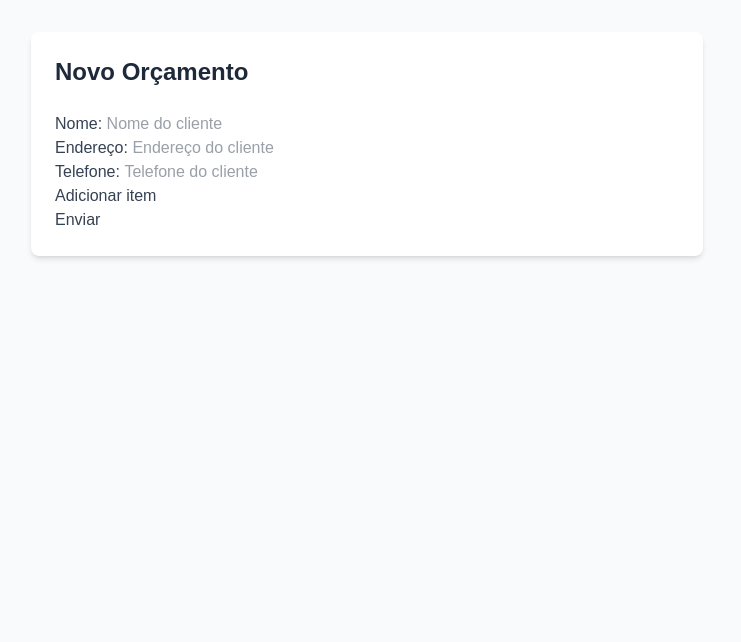
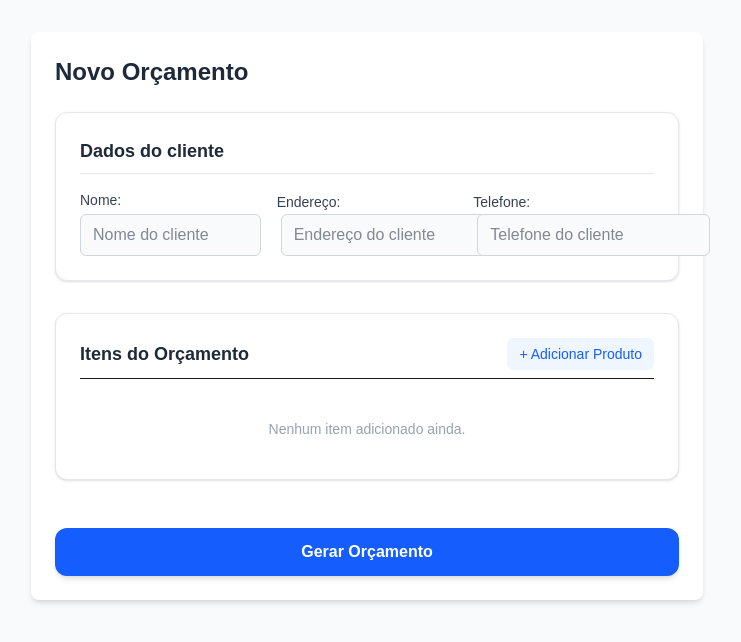
Before and after one commit to CarlosZeyy/sistema-orcamento-mvVidros, a Next.js app: page / in a window 1280 px wide. Shown: the top 642 px of the page, without its empty margins (273-1014 px from the left). Built offline with nearby package versions, Linux system fonts and the light colour scheme.

Commit message:
Refactor BudgetForm component to enhance layout, styling, and error messaging
Todo: refactor styles and layout for desktop screen

```diff
--- a/components/BudgetForm.tsx
+++ b/components/BudgetForm.tsx
@@ -31,102 +31,73 @@ export default function BudgetForm() {
   };
 
   return (
-    <form onSubmit={handleSubmit(onSubmit, onError)} className="text-gray-700">
-      <div>
-        <label>Nome: </label>
-        <input {...register("client.name")} placeholder="Nome do cliente" />
+    <form
+      onSubmit={handleSubmit(onSubmit, onError)}
+      className="flex flex-col gap-8 w-full"
+    >
+      {/* SEÇÃO DO CLIENTE */}
+      <section className="bg-white p-6 rounded-xl border border-gray-200 shadow-sm flex flex-col gap-4">
+        <h2 className="text-lg font-semibold text-gray-800 border-b border-gray-200 pb-2">
+          Dados do cliente
+        </h2>
+        <div className="grid grid-cols-1 md:grid-cols-3 gap-4">
+          <div className="flex flex-col gap-1">
+            <label className="text-sm font-medium text-gray-700">Nome:</label>
+            <input
+              {...register("client.name")}
+              placeholder="Nome do cliente"
+              className="px-3 py-2 text-gray-900 bg-gray-50 border border-gray-300 rounded-md focus:outline-none focus:ring-2 focus:ring-blue-500 transition-all"
+            />
             {errors.client?.name?.message && (
-          <p style={{ color: "red" }}>{errors.client?.name?.message}</p>
+              <p className="text-xs text-red-500">
+                {errors.client?.name?.message}
+              </p>
             )}
           </div>
 
           <div>
-        <label>Endereço: </label>
+            <label className="text-sm font-medium text-gray-700">
+              Endereço:
+            </label>
             <input
               {...register("client.address")}
               placeholder="Endereço do cliente"
+              className="px-3 py-2 ml-1 text-gray-900 bg-gray-50 border border-gray-300 rounded-md focus:outline-none focus:ring-2 focus:ring-blue-500 transition-all"
             />
             {errors.client?.address?.message && (
-          <p style={{ color: "red" }}>{errors.client?.address?.message}</p>
+              <p className="text-xs text-red-500">
+                {errors.client?.address?.message}
+              </p>
             )}
           </div>
 
           <div>
-        <label>Telefone: </label>
+            <label className="text-sm font-medium text-gray-700">
+              Telefone:
+            </label>
             <input
               type="tel"
               {...register("client.tel")}
               placeholder="Telefone do cliente"
+              className="px-3 py-2 ml-1 text-gray-900 bg-gray-50 border border-gray-300 rounded-md focus:outline-none focus:ring-2 focus:ring-blue-500 transition-all"
             />
             {errors.client?.tel?.message && (
-          <p style={{ color: "red" }}>{errors.client?.tel?.message}</p>
-        )}
-      </div>
-
-      {fields.map((field, index) => (
-        <div key={field.id}>
-          <div>
-            <div>
-              <label>Nome do item: </label>
-              <input
-                {...register(`items.${index}.productName` as const)}
-                placeholder="Nome do item"
-              />
-              {errors.items?.[index]?.productName && (
-                <p className="red m-0">
-                  {errors.items[index].productName?.message}
+              <p className="text-xs text-red-500">
+                {errors.client?.tel?.message}
               </p>
             )}
           </div>
-            <div>
-              <label>Valor do item: R$ </label>
-              <input
-                {...register(`items.${index}.productValue` as const, {
-                  valueAsNumber: true,
-                })}
-                type="number"
-                placeholder="Valor do item"
-              />
         </div>
-            <div>
-              <label>Quantidade de itens: </label>
-              <input
-                {...register(`items.${index}.productQuantity` as const, {
-                  valueAsNumber: true,
-                })}
-                type="number"
-                placeholder="Quantidade de item"
-              />
-            </div>
+      </section>
 
-            {errors.items?.[index]?.productValue && (
-              <p className="red m-0">
-                {errors.items[index].productValue?.message}
-              </p>
-            )}
-            {errors.items?.[index]?.productQuantity && (
-              <p className="red m-0">
-                {errors.items[index].productQuantity?.message}
-              </p>
-            )}
-          </div>
-          {
+      {/* SEÇÃO DOS ITENS DO ORÇAMENTO */}
+      <section className="bg-white p-6 rounded-xl border border-gray-200 shadow-sm flex flex-col gap-4">
+        <div className="flex justify-between items-center border-b pb-2">
+          <h2 className="text-lg font-semibold text-gray-800">
+            Itens do Orçamento
+          </h2>
           <button
             type="button"
-              className="cursor-pointer"
-              onClick={() => remove(index)}
-            >
-              Remover item
-            </button>
-          }
-        </div>
-      ))}
-
-      {
-        <div>
-          <button
-            type="button"
-            className="cursor-pointer"
             onClick={() =>
               append({
                 productName: "",
@@ -135,13 +106,97 @@ export default function BudgetForm() {
                 productCategory: [],
               })
             }
+            className="text-sm bg-blue-50 text-blue-600 px-3 py-1.5 rounded-md font-medium hover:bg-blue-100 transition-colors cursor-pointer"
           >
-            Adicionar item
+            + Adicionar Produto
           </button>
         </div>
-      }
-      <button type="submit" className="cursor-pointer">
-        Enviar
+
+        <div className="flex flex-col gap-4 mt-2">
+          {fields.map((field, index) => (
+            <div
+              key={field.id}
+              className="flex flex-col md:flex-row items-start md:items-end gap-4 bg-gray-50 p-4 rounded-lg border border-gray-200 relative group"
+            >
+              <div className="flex-1 flex flex-col gap-1 w-full">
+                <label className="text-xs font-medium text-gray-500 uppercase tracking-wider">
+                  Produto / Serviço
+                </label>
+                <input
+                  {...register(`items.${index}.productName` as const)}
+                  placeholder="Ex: Espelho 4mm Bisotê"
+                  className="px-3 py-2 bg-white border border-gray-300 rounded-md focus:outline-none focus:ring-2 focus:ring-blue-500 transition-all"
+                />
+                {errors.items?.[index]?.productName && (
+                  <p className="text-xs text-red-500">
+                    {errors.items[index].productName?.message}
+                  </p>
+                )}
+              </div>
+
+              <div className="w-full md:w-32 flex flex-col gap-1">
+                <label className="text-xs font-medium text-gray-500 uppercase tracking-wider">
+                  Valor (R$)
+                </label>
+                <input
+                  type="number"
+                  step="0.01"
+                  {...register(`items.${index}.productValue` as const, {
+                    valueAsNumber: true,
+                  })}
+                  placeholder="0.00"
+                  className="px-3 py-2 bg-white border border-gray-300 rounded-md focus:outline-none focus:ring-2 focus:ring-blue-500 transition-all"
+                />
+                {errors.items?.[index]?.productValue && (
+                  <p className="text-xs text-red-500">
+                    {errors.items[index].productValue?.message}
+                  </p>
+                )}
+              </div>
+
+              <div className="w-full md:w-24 flex flex-col gap-1">
+                <label className="text-xs font-medium text-gray-500 uppercase tracking-wider">
+                  Qtd
+                </label>
+                <input
+                  type="number"
+                  {...register(`items.${index}.productQuantity` as const, {
+                    valueAsNumber: true,
+                  })}
+                  placeholder="1"
+                  className="px-3 py-2 bg-white border border-gray-300 rounded-md focus:outline-none focus:ring-2 focus:ring-blue-500 transition-all"
+                />
+                {errors.items?.[index]?.productQuantity && (
+                  <p className="text-xs text-red-500">
+                    {errors.items[index].productQuantity?.message}
+                  </p>
+                )}
+              </div>
+
+              <button
+                type="button"
+                onClick={() => remove(index)}
+                className="w-full md:w-auto mt-2 md:mt-0 px-4 py-2 text-red-500 bg-red-50 rounded-md hover:bg-red-100 font-medium transition-colors cursor-pointer"
+              >
+                Remover
+              </button>
+            </div>
+          ))}
+
+          {fields.length === 0 && (
+            <p className="text-center text-gray-400 py-4 text-sm">
+              Nenhum item adicionado ainda.
+            </p>
+          )}
+        </div>
+      </section>
+
+      {/* BOTÃO SUBMIT */}
+      <button
+        type="submit"
+        className="mt-4 w-full bg-blue-600 text-white font-bold py-3 px-6 rounded-xl hover:bg-blue-700 shadow-md hover:shadow-lg transition-all cursor-pointer"
+      >
+        Gerar Orçamento
       </button>
     </form>
   );
```
Lines whose indentation alone changed are shown as unchanged.
